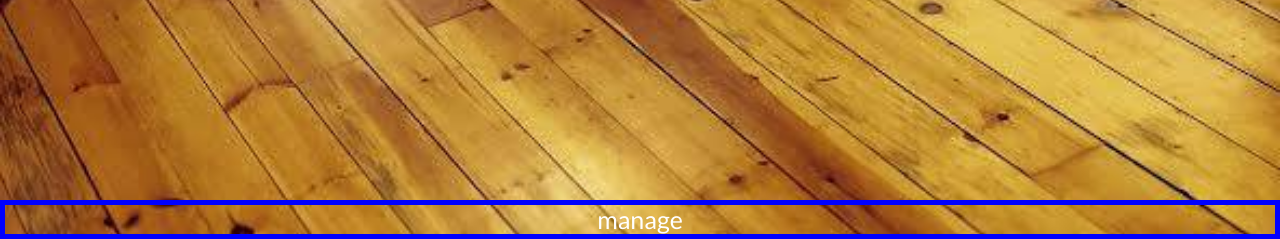
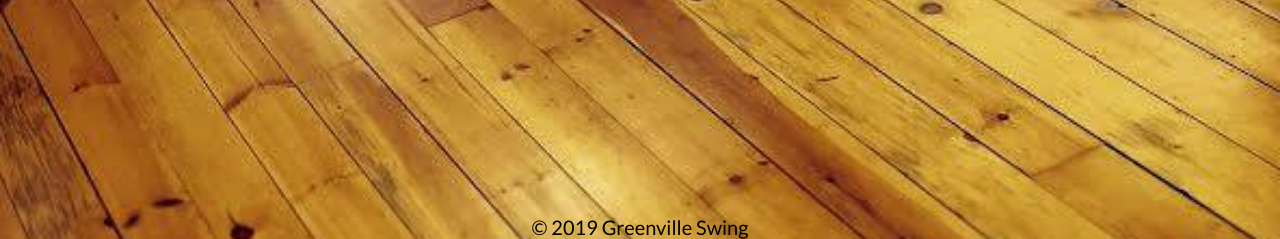
Before and after one commit to theTisrock/gvlswing-flask, a Flask app: page /admin in a window 1280 px wide. Shown: the part 561-800 px from the top of the page. Run offline with Flask 2, Linux system fonts and the light colour scheme; some web fonts are replaced.

Commit message:
"Applied fine-print style to footer copyright w/ hidden admin link."

```diff
--- a/gvlswing_app/static/resources/css/style.css
+++ b/gvlswing_app/static/resources/css/style.css
@@ -59,7 +59,6 @@ header {
 /*================== FOOTER SECTION ======================*/
 /*========================================================*/
 footer {
-    border: 5px solid blue;
     position: absolute;
     display: block;
     width: 100%;
@@ -69,6 +68,11 @@ footer {
 
 footer * {
     text-align: center;
+}
+
+.fine-print * {
+    font-size: 20px;
+    color: #000;
 }
 
         /*-------- WELCOME TEXTBOX ---------*/
@@ -284,9 +288,9 @@ a {
 }
 
 a:visited,
-a:link{
+a:link {
     text-decoration: none;
-    color: #fff; /* DEPRICATED - inherit color from context of parent container */
+    /* color: #fff; /* DEPRICATED - inherit color from context of parent container */
 }
 
 
--- a/gvlswing_app/templates/_layout.html
+++ b/gvlswing_app/templates/_layout.html
@@ -47,14 +47,12 @@ All partial views will follow this convention.
         {% endblock %}
     </main>
     <!--                                            FOOTER                                      -->
-    <footer class="footer push">
-        <div class="section-footer">
-            {% block footer %}
-            {% endblock %}
+    <footer>
+        {% block footer %}
+        {% endblock %}
 
-            {% if current_user.is_anonymous %}
-                <a class="btn-manage" href="/admin">manage</a>
-            {% endif %}
+        <div class="fine-print">
+            <p>&copy; 2019 <a href="/admin">Greenville Swing</a></p>
         </div>
     </footer>
 </body>
--- a/gvlswing_app/templates/index.html
+++ b/gvlswing_app/templates/index.html
@@ -43,5 +43,4 @@
 {% endblock %} <!-- END CONTENT -->
 
 {% block footer %}
-    <p class="copyright">&copy; 2019 Greenville Swing</p>
 {% endblock %} <!-- END FOOTER -->
```
